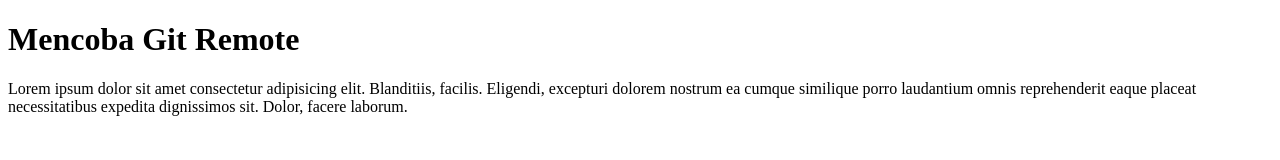
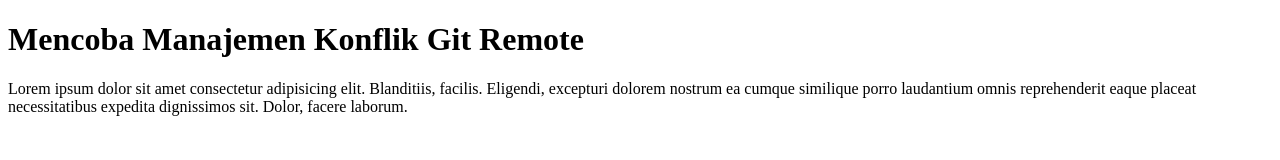
Before and after one commit to anamtafany/anam-repository, a plain HTML site: page index.html in a window 1280 px wide. Drawn offline with Linux system fonts and the light colour scheme.

Commit message:
Update index.html

```diff
--- a/index.html
+++ b/index.html
@@ -6,7 +6,7 @@
     <title>Mencoba Manajemen Konflik Git Remote</title>
   </head>
   <body>
-    <h1>Mencoba Git Remote</h1>
+    <h1>Mencoba Manajemen Konflik Git Remote</h1>
     <p>
       Lorem ipsum dolor sit amet consectetur adipisicing elit. Blanditiis,
       facilis. Eligendi, excepturi dolorem nostrum ea cumque similique porro
```
